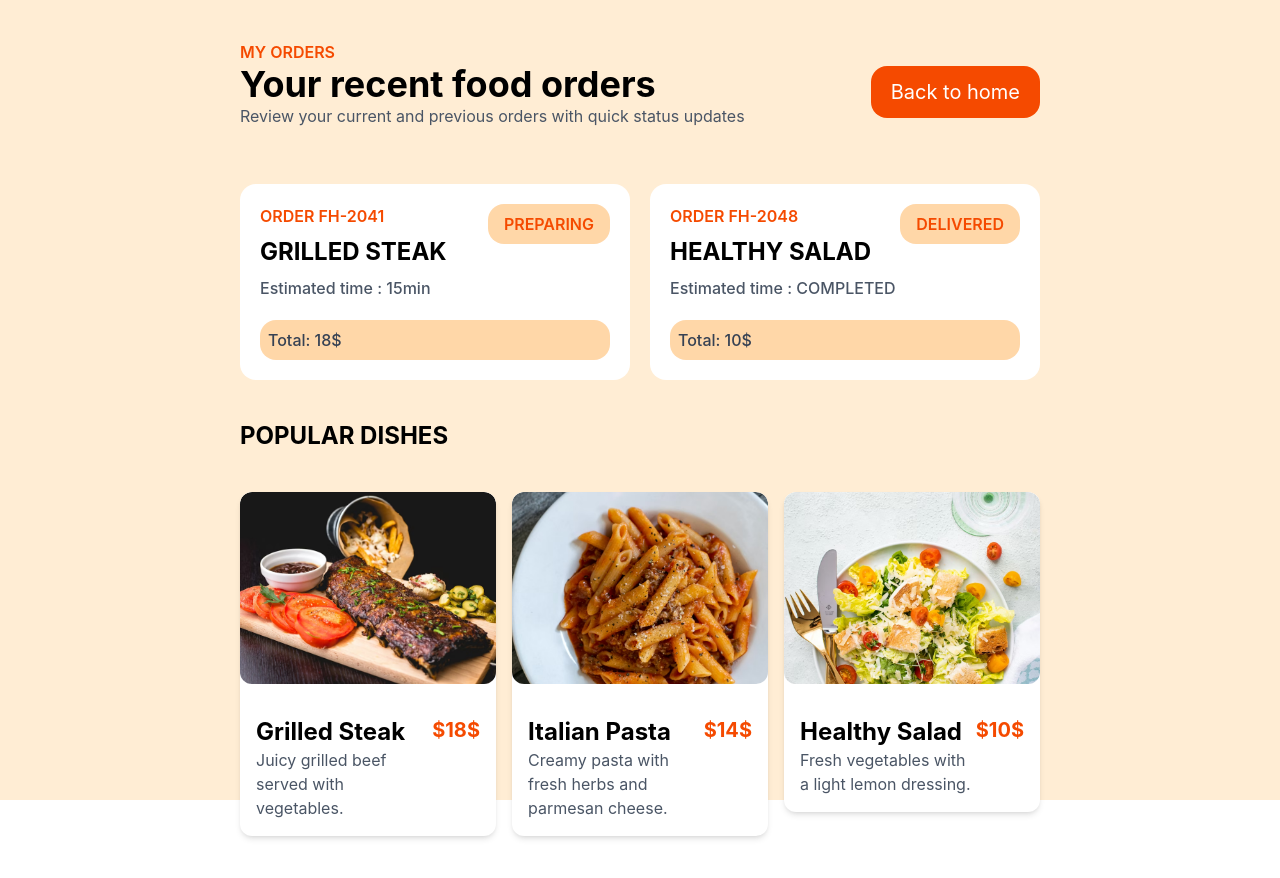
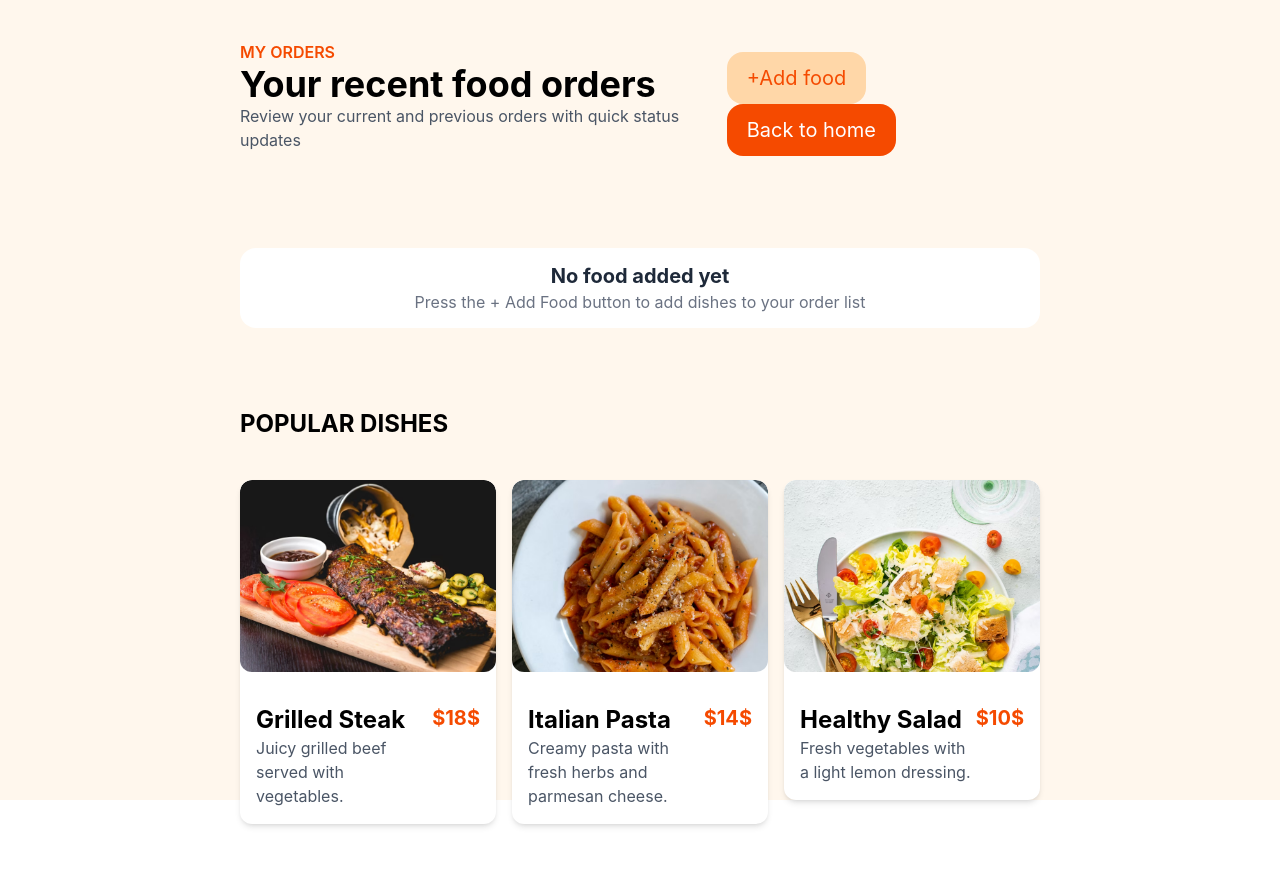
Before and after one commit to Temuulenpda/tailwind, a React (Vite) app: page / in a window 1280 px wide. Both pictures are taken after a click on the button "My Orders". Shown: the top 878 px of the page. Built offline with nearby package versions, Linux system fonts and the light colour scheme.

Commit message:
addorder

```diff
--- /dev/null
+++ b/src/components/dasgal8/AddFood.jsx
@@ -0,0 +1,42 @@
+import React from 'react'
+import { dishes } from './Dasgal8data/data'
+const AddFood = ({ state, close, onAddToOrder }) => {
+    if (!state) return null;
+
+  return (
+    <div className='fixed top-0 right-0 left-0 z-50 flex justify-center items-center  px-4 py-8 bg-black/50 '>
+       <div className='bg-white w-full ml-40 mr-40 rounded-3xl p-6 shadow-xl md:p-8'>
+         <div>
+            <div className='flex flex-row justify-between items-center mb-2'>
+                <h1 className='text-lg font-semibold text-orange-500'>Add Food</h1>
+                <button onClick={close} className='bg-gray-100 text-gray-800 hover:bg-gray-300 rounded-2xl py-2 px-4'> Close</button>
+            </div>
+        </div>
+        <div className='mb-4'>
+            <h1 className='text-3xl font-bold mb-4'>Choose from popular dishes</h1>
+            <p className='text-gray-500 '>pick one of the available dishes and add it to your orders.</p>
+        </div>
+        <div className='flex flex-row gap-4 w-full flex-wrap'>
+             {dishes.map((item) => (
+                     <div className='flex flex-1 bg-white flex-col overflow-hidden md:w-1/3 h-100 rounded-xl mb-4 shadow-lg'>
+                            <img className='w-full h-50 object-cover' src={item.image} alt={item.name} />
+
+                         <div className='flex flex-row justify-between p-4 flex-1'>
+                           <div>
+                             <p className='text-xl mb-4 font-semibold'>{item.name}</p>
+                              <p className='text-gray-500 text-md'>{item.description}</p>
+                           </div>
+                               <p className='text-orange-500 font-bold'>{item.price}</p>
+                        </div>
+                        <div className='w-4/5 mx-auto mb-4'>
+                            <button onClick={() => onAddToOrder(item.id)} className='bg-orange-500 text-white font-semibold rounded-2xl py-2 px-8 w-full hover:bg-orange-600'>Add to order</button>
+                        </div>
+                      </div>
+                    ))}
+        </div>
+       </div>
+    </div>
+  )
+}
+
+export default AddFood
--- a/src/components/dasgal8/AuthModal.jsx
+++ b/src/components/dasgal8/AuthModal.jsx
@@ -7,7 +7,7 @@ const AuthModal = ({ open, close, mode, switchMode }) => {
   }
   return (
     <div className="fixed top-0 right-0 left-0 z-50 flex justify-center items-center  px-4 py-8 bg-black/50  ">
-      <div className="bg-white w-full max-w-md rounded-3xl p-6 shadow-xl md:p-8">
+      <div className="">
         <div className="mb-6 flex items-start justify-between gap-4">
           <div>
             <p className="mb-2 text-sm font-semibold uppercase text-orange-600">
--- a/src/components/dasgal8/MyOrder.jsx
+++ b/src/components/dasgal8/MyOrder.jsx
@@ -1,11 +1,19 @@
 import React from 'react'
 import { dishes } from './Dasgal8data/data'
-const MyOrder = ({ state, close }) => {
+import { menuDetails } from './Dasgal8data/data';
+const MyOrder = ({ state, close ,openAddFood, orders = [], onRemoveOrder }) => {
   if (!state) return null;
 
+  // Get menu details for ordered items
+  const getOrderedDishes = () => {
+    return orders.map(itemId => menuDetails.find(d => d.id === itemId)).filter(Boolean)
+  }
+
+  const orderedDishes = getOrderedDishes()
   return (
+
     <div >
-        <div className=' w-full h-full md:h-screen bg-orange-100'>
+        <div className=' w-full h-full md:h-screen bg-orange-50'>
       <div className="md:mr-60 md:ml-60 py-10 flex flex-col items-center ">
         <div className='flex w-full justify-center items-center md:justify-between md:flex-row flex-col mb-10'>
          <div className="flex justify-start mb-4 flex-col">
@@ -14,50 +22,43 @@ const MyOrder = ({ state, close }) => {
           <p className='text-gray-600'>Review your current and previous orders with quick status updates</p>
         </div>
          <div>
+            <button onClick={openAddFood} className="text-orange-600 bg-orange-200 rounded-2xl text-xl py-3 px-5 mr-4">+Add food</button>
             <button onClick={close} className="text-white bg-orange-600 rounded-2xl text-xl py-3 px-5">Back to home</button>
           </div>
 
         </div>
-        <div className='flex flex-col md:flex-row w-full gap-5'>
-            <div className='bg-white rounded-2xl w-full md:w-1/2 '>
-               <div className='flex flex-row justify-between'>
-                <div className='ml-5 mt-5 flex flex-col gap-2'>
-                 <h1 className='text-orange-600 font-semibold '>
-                    ORDER FH-2041
-                </h1>
-                <h1 className='font-bold text-2xl'>
-                    GRILLED STEAK
-                </h1>
-                <h3 className='text-gray-600 font-medium'>Estimated time : 15min</h3>
-               </div>
-               <div className='px-4 py-2 h-10 mt-5 mr-5 bg-orange-200 text-orange-600 font-semibold  rounded-2xl '>
-                <h1>PREPARING</h1>
+        <div className='flex flex-row w-full gap-5 m-0'>
+            <div className='bg-white rounded-2xl w-full flex flex-row justify-center h-20 items-center mb-10 mt-10'>
+
+              {orderedDishes.length === 0 ? (
+
+                <div className='flex justify-center items-center flex-col'>
+                  <h1 className='text-xl font-bold text-gray-800'>No food added yet</h1>
+                  <p className='text-gray-500'>Press the + Add Food button to add dishes to your order list </p></div>
+              ) : (
+                <div className='flex flex-row gap-4 w-full overflow-x-auto bg-orange-50 '>
+                  {orderedDishes.map((item, index) => (
+                    <div key={index} className='bg-white rounded-xl p-4 flex-shrink-0 w-[400px]'>
+                      <div className='flex justify-between items-start mb-3'>
+                        <h3 className='font-bold text-lg text-orange-600'>{item.name}</h3>
+
+                      </div>
+                      <div className='space-y-2'>
+                        <div className='flex gap-2'>
+                          <span className='text-gray-600 '>Estimated time:</span>
+                          <span className='font-semibold text-gray-800'>{item.prepTime}</span>
+                        </div>
+                        <div className='flex justify-between bg-orange-50 w-full p-2 rounded-2xl '>
+                          <span className='text-gray-600 text-sm'>Price:</span>
+                          <span className='font-bold text-orange-600'>{item.price}</span>
+                        </div>
+                        <button onClick={() => onRemoveOrder(index)} className='text-red-500 text-lg font-semibold border rounded-2xl w-full py-2'>Cancel</button>
+                      </div>
+                    </div>
+                  ))}
                 </div>
-               </div>
-                <div className='bg-orange-200 m-5 rounded-2xl p-2 flex flex-col gap-2'>
-                    <h1 className='font-medium text-gray-700'>Total: 18$</h1>
-                </div>
+              )}
             </div>
-              <div className='bg-white rounded-2xl w-full md:w-1/2 '>
-               <div className='flex flex-row justify-between'>
-                <div className='ml-5 mt-5 flex flex-col gap-2'>
-                 <h1 className='text-orange-600 font-semibold '>
-                    ORDER FH-2048
-                </h1>
-                <h1 className='font-bold text-2xl'>
-                    HEALTHY SALAD
-                </h1>
-                <h3 className='text-gray-600 font-medium'>Estimated time : COMPLETED</h3>
-               </div>
-               <div className='px-4 py-2 h-10 mt-5 mr-5 bg-orange-200 text-orange-600 font-semibold  rounded-2xl '>
-                <h1>DELIVERED</h1>
-                </div>
-               </div>
-                <div className='bg-orange-200 m-5 rounded-2xl p-2 flex flex-col gap-2'>
-                    <h1 className='font-medium text-gray-700'>Total: 10$</h1>
-                </div>
-            </div>
-
         </div>
        <div className='w-full flex justify-start flex-col'><h1 className='text-2xl font-bold mt-10 '>POPULAR DISHES</h1>
         <div className='flex flex-col md:flex-row gap-4 w-full mt-10'>
--- a/src/components/dasgal8/RestaurantPage.jsx
+++ b/src/components/dasgal8/RestaurantPage.jsx
@@ -7,11 +7,23 @@ import Showcase from './Showcase'
 import Order from './Order'
 import AuthModal from './AuthModal'
 import MyOrder from './MyOrder'
+import AddFood from './AddFood'
 const RestaurantPage = () => {
   const [isOpen, setIsOpen] = useState(false)
   const [authOpen, setAuthOpen] = useState(false)
   const [authMode, setAuthMode] = useState("booking")
+  const [addf, setAddf] = useState(false)
   const [screen, setScreen] = useState("home")
+  const [orders, setOrders] = useState([])
+
+  const handleAddToOrder = (itemId) => {
+    setOrders([...orders, itemId])
+    setAddf(false)
+  }
+
+  const handleRemoveOrder = (index) => {
+    setOrders(orders.filter((_, i) => i !== index))
+  }
   return (
     <div>
         <Navbar
@@ -35,7 +47,10 @@ const RestaurantPage = () => {
             <Footer />
           </>
         )}
-        <MyOrder state={screen === "myorders"}  close={() => setScreen("home")}/>
+        <MyOrder state={screen === "myorders"}  close={() => setScreen("home")}
+          openAddFood={() => setAddf(true)} orders={orders} onRemoveOrder={handleRemoveOrder} />
+        <AddFood state={addf} close={() => setAddf(false)} onAddToOrder={handleAddToOrder}
+          />
     </div>
 
   )
```
